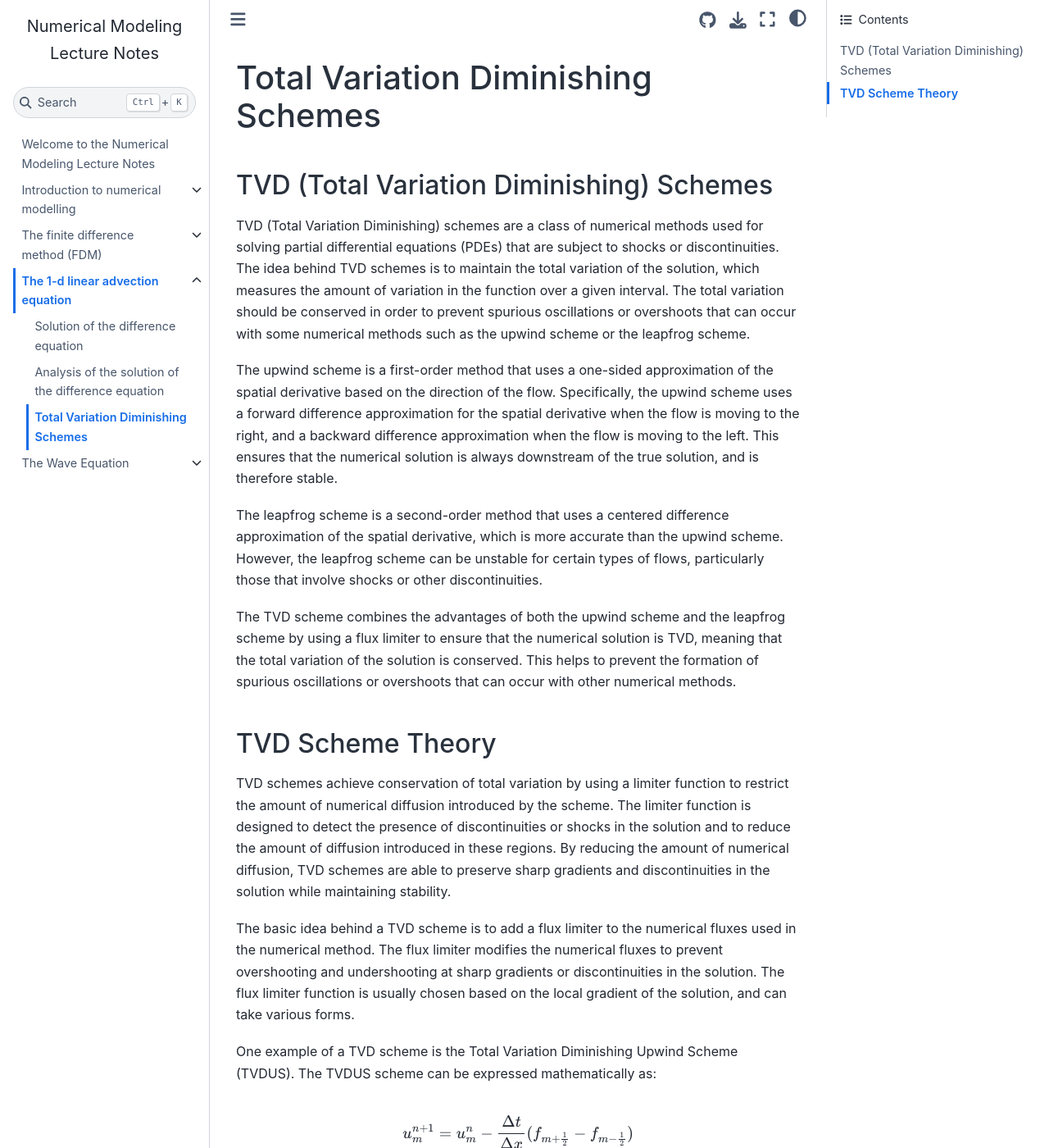
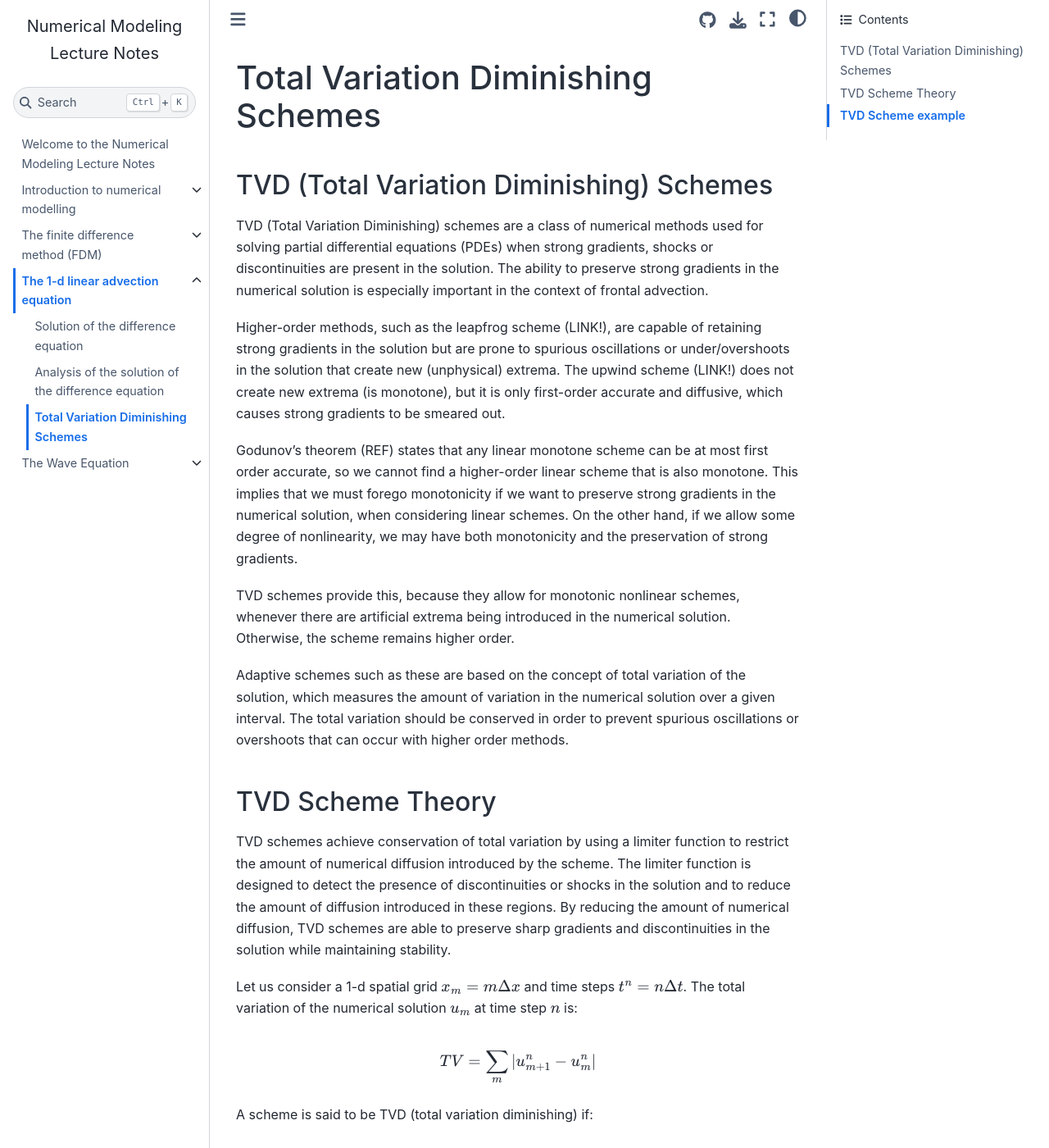
Before and after one commit to joaobuibergen/numerical-modeling-book, a Jupyter Book: the page built from LinearAdvectionEquation/TVD.md, in a window 1280 px wide and 1400 px high. Shown: the whole window at 82% size. Built offline with Jupyter Book 1.0.4 settings and Sphinx 7.4.7 and the Sphinx Book theme 1.1.4, drawn with Linux system fonts in a browser that asks for light colours; some of the changed text lies outside the part shown.

Commit message:
Update TVD.md
Added the theory of TVD schemes and the TVDU scheme as an example.

```diff
--- a/LinearAdvectionEquation/TVD.md
+++ b/LinearAdvectionEquation/TVD.md
@@ -2,32 +2,149 @@
 
 ## TVD (Total Variation Diminishing) Schemes
 
-TVD (Total Variation Diminishing) schemes are a class of numerical methods used for solving partial differential equations (PDEs) that are subject to shocks or discontinuities. The idea behind TVD schemes is to maintain the total variation of the solution, which measures the amount of variation in the function over a given interval. The total variation should be conserved in order to prevent spurious oscillations or overshoots that can occur with some numerical methods such as the upwind scheme or the leapfrog scheme.
+TVD (Total Variation Diminishing) schemes are a class of numerical methods used for solving partial differential equations (PDEs) when strong gradients, shocks or discontinuities are present in the solution. The ability to preserve strong gradients in the numerical solution is especially important in the context of frontal advection.
 
-The upwind scheme is a first-order method that uses a one-sided approximation of the spatial derivative based on the direction of the flow. Specifically, the upwind scheme uses a forward difference approximation for the spatial derivative when the flow is moving to the right, and a backward difference approximation when the flow is moving to the left. This ensures that the numerical solution is always downstream of the true solution, and is therefore stable.
+Higher-order methods, such as the leapfrog scheme (LINK!), are capable of retaining strong gradients in the solution but are prone to spurious oscillations or under/overshoots in the solution that create new (unphysical) extrema. The upwind scheme (LINK!) does not create new extrema (is monotone), but it is only first-order accurate and diffusive, which causes strong gradients to be smeared out.
 
-The leapfrog scheme is a second-order method that uses a centered difference approximation of the spatial derivative, which is more accurate than the upwind scheme. However, the leapfrog scheme can be unstable for certain types of flows, particularly those that involve shocks or other discontinuities.
+Godunov's theorem (REF) states that any linear monotone scheme can be at most first order accurate, so we cannot find a higher-order linear scheme that is also monotone. This implies that we must forego monotonicity if we want to preserve strong gradients in the numerical solution, when considering linear schemes. On the other hand, if we allow some degree of nonlinearity, we may have both monotonicity and the preservation of strong gradients.
 
-The TVD scheme combines the advantages of both the upwind scheme and the leapfrog scheme by using a flux limiter to ensure that the numerical solution is TVD, meaning that the total variation of the solution is conserved. This helps to prevent the formation of spurious oscillations or overshoots that can occur with other numerical methods.
+TVD schemes provide this, because they allow for monotonic nonlinear schemes, whenever there are artificial extrema being introduced in the numerical solution. Otherwise, the scheme remains higher order.
+
+Adaptive schemes such as these are based on the concept of total variation of the solution, which measures the amount of variation in the numerical solution over a given interval. The total variation should be conserved in order to prevent spurious oscillations or overshoots that can occur with higher order methods.
 
 ## TVD Scheme Theory
 
 TVD schemes achieve conservation of total variation by using a limiter function to restrict the amount of numerical diffusion introduced by the scheme. The limiter function is designed to detect the presence of discontinuities or shocks in the solution and to reduce the amount of diffusion introduced in these regions. By reducing the amount of numerical diffusion, TVD schemes are able to preserve sharp gradients and discontinuities in the solution while maintaining stability.
 
-The basic idea behind a TVD scheme is to add a flux limiter to the numerical fluxes used in the numerical method. The flux limiter modifies the numerical fluxes to prevent overshooting and undershooting at sharp gradients or discontinuities in the solution. The flux limiter function is usually chosen based on the local gradient of the solution, and can take various forms.
+Let us consider a 1-d spatial grid $x_m=m\Delta x$ and time steps $t^n=n\Delta t$. The total variation of the numerical solution $u_m$ at time step $n$ is:
 
-One example of a TVD scheme is the Total Variation Diminishing Upwind Scheme (TVDUS). The TVDUS scheme can be expressed mathematically as:
+$$
+TV=\sum_{m}|u_{m+1}^n - u_m^n|
+$$
+
+A scheme is said to be TVD (total variation diminishing) if:
+
+$$
+TV^{n+1} \leq TV^n.
+$$
+
+Let's assume a scheme that can be expressed as:
+
+$$
+u_m^{n+1}=u_m^n-a_{m-\frac{1}{2}}(u_{m}^n - u_{m-1}^n) + b_{m+\frac{1}{2}}(u_{m+1}^n - u_{m}^n)
+$$
+
+If we write REF at $m+1$ and subtract, we obtain a marching expression for the variation at $m$:
+
+$$
+|u_{m+1}^{n+1}-u_m^{n+1}| \leq |(1-a_{m+\frac{1}{2}}-b_{m+\frac{1}{2}})(u_{m+1}^n - u_{m}^n)| + |b_{m+\frac{3}{2}}(u_{m+2}^n - u_{m+1}^n)|+|a_{m-\frac{1}{2}}(u_{m}^n - u_{m-1}^n)|
+$$
+
+Taking the summation of REF!!, and assuming periodic boundaries to shift the indices in the second and third terms, we obtain
+
+$$
+\sum_{m}|u_{m+1}^{n+1}-u_m^{n+1}| \leq \sum_{m}|(1-a_{m+\frac{1}{2}}-b_{m+\frac{1}{2}})(u_{m+1}^n - u_{m}^n)| + \sum_{m}|b_{m+\frac{1}{2}}(u_{m+1}^n - u_{m}^n)|+\sum_{m}|a_{m+\frac{1}{2}}(u_{m+1}^n - u_{m}^n)|
+$$
+
+If $a_{m+\frac{1}{2}}$ and $b_{m+\frac{1}{2}}$ fullfill the following conditions
+
+1. $a_{m+\frac{1}{2}} \ge 0$
+2. $b_{m+\frac{1}{2}} \ge 0$
+3. $a_{m+\frac{1}{2}} + b_{m+\frac{1}{2}} \leq 1$
+
+we can write REF!!! as
+
+$$
+\sum_{m}|u_{m+1}^{n+1}-u_m^{n+1}| \leq \sum_{m}(1-a_{m+\frac{1}{2}}-b_{m+\frac{1}{2}})|(u_{m+1}^n - u_{m}^n)| + \sum_{m}b_{m+\frac{1}{2}}|(u_{m+1}^n - u_{m}^n)|+\sum_{m}a_{m+\frac{1}{2}}|(u_{m+1}^n - u_{m}^n)|\leq\sum_{m}|(u_{m+1}^n - u_{m}^n)|
+$$
+
+which is the TVD condition (REF). Therefore, this scheme will be TVD if those three conditions are verified.
+
+## TVD Scheme example
+
+One example of a TVD scheme is the Total Variation Diminishing Upwind Scheme (TVDUS) applied to the linear advection equation.
+
+The TVDUS scheme can be expressed mathematically as:
 
 $$
 u_m^{n+1} = u_m^{n} - \frac{\Delta t}{\Delta x}(f_{m+\frac{1}{2}}-f_{m-\frac{1}{2}})
 $$
 
-where $u_m^{n+1}$ is the value of the solution at grid point $m$ and time $n+1$, $u_m^n$ is the value of the solution at grid point $m$ and time $n$, $f_{m+\frac{1}{2}}$ is the numerical flux at the interface between grid points $m$ and $m+1$, and $f_{m-\frac{1}{2}}$ is the numerical flux at the interface between grid points $m$ and $m-1$. The fluxes $f_{m+\frac{1}{2}}$ and $f_{m-\frac{1}{2}}$ are modified by the flux limiter to prevent overshooting and undershooting.
-
-One example of a flux limiter function that can be used in TVD schemes is the minmod limiter. The minmod limiter function is defined as:
+where $u_m^{n+1}$ is the value of the solution at grid point $m$ and time $n+1$, $u_m^n$ is the value of the solution at grid point $m$ and time $n$, $f_{m+\frac{1}{2}}$ is the numerical flux at the interface between grid points $m$ and $m+1$, and $f_{m-\frac{1}{2}}$ is the numerical flux at the interface between grid points $m$ and $m-1$. The fluxes $f_{m+\frac{1}{2}}$ and $f_{m-\frac{1}{2}}$ are modified by the weighting function $/phi$, e.g. for $f_{m-\frac{1}{2}}$:
 
 $$
-\phi(r)=max(0,min(1,r))
+f_{m-\frac{1}{2}}=f_{m-\frac{1}{2}}^L+\phi_{m-\frac{1}{2}}(f_{m-\frac{1}{2}}^H-f_{m-\frac{1}{2}}^L).
 $$
 
-where $r$ is the ratio of the difference between two adjacent values to the average of the two values. The minmod limiter ensures that the numerical fluxes do not exceed the maximum and minimum values of the adjacent grid points, thus preserving the total variation of the solution.
+Here, $f_{m-\frac{1}{2}}^L$ is the low order flux, given by:
+
+$$
+f_{m-\frac{1}{2}}^L = cu_{m-1}^{n}.
+$$
+
+This is a first-order upwind flux that is dissipative. The higher order scheme is defined as:
+
+$$
+f_{m-\frac{1}{2}}^H = cu_{m-1}^{n} + c\frac{1-\sigma}{2}(u_{m}^n - u_{m-1}^n),
+$$
+
+where $\sigma=c\Delta t/\Delta x$ is the CFL number. When the solution is smooth, $\phi \approx 1$ and when under/overshoots occur $\phi \to 0$ to activate the low order flux and its dissipative character with the goal of suppressing the spurious oscillations. The weighting function $\phi$ is called a **flux limiter** because it has the role of limiting the higher-order component of the flux to prevent unphysical oscillations.
+
+Assuming $\phi > 0$ and $\sigma \leq 1$, we can replace the flux formulas in the TVDUS scheme to obtain:
+
+$$
+u_m^{n+1} = u_m^{n} - \sigma\left[ 1-\phi_{m-\frac{1}{2}}\frac{1-\sigma}{2}+\phi_{m+\frac{1}{2}}\frac{1-\sigma}{2}\frac{u_{m+1}^n - u_{m}^n}{u_{m}^n - u_{m-1}^n} \right](u_{m}^n - u_{m-1}^n),
+$$
+
+which is of the form $u_m^{n+1}=u_m^n-a_{m-\frac{1}{2}}(u_{m}^n - u_{m-1}^n)$, with
+
+$$
+a_{m-\frac{1}{2}}=\sigma\left[ 1-\phi_{m-\frac{1}{2}}\frac{1-\sigma}{2}+\phi_{m+\frac{1}{2}}\frac{1-\sigma}{2}\frac{u_{m+1}^n - u_{m}^n}{u_{m}^n - u_{m-1}^n} \right].
+$$
+
+Since $b_{m+\frac{1}{2}}=0$, the TVD condition becomes $0 \leq a_{m-\frac{1}{2}} \leq 1$.
+
+Let
+
+$$
+r_{m+\frac{1}{2}}=\frac{u_{m}^n - u_{m-1}^n}{u_{m+1}^n - u_{m}^n}.
+$$
+
+If $u$ varies linearly, $r_{m+\frac{1}{2}}=1$. If there is a local extremum, $r_{m+\frac{1}{2}}<0$. If the latter occurs, we require $\phi_{m+\frac{1}{2}}=0$ too avoid the local extrema.
+
+Returning to the TVD condition, we must have:
+
+$$
+0 \leq \sigma + \frac{\sigma(1-\sigma)}{2}\left[ \frac{\phi_{m+\frac{1}{2}}}{r_{m+\frac{1}{2}}}-\phi_{m-\frac{1}{2}}\right]\leq 1.
+$$
+
+If $\phi_{m+\frac{1}{2}}=0$, we must have
+
+$$
+\phi_{m-\frac{1}{2}} \leq frac{2}{1-\sigma}.
+$$
+
+For $\phi_{m-\frac{1}{2}}=0$, we must have
+
+$$
+\frac{\phi_{m+\frac{1}{2}}}{r_{m+\frac{1}{2}}} \leq \frac{2}{\sigma}.
+$$
+
+Since these two conditions must be valid for all $m$, we may drop the index and write
+
+$$
+\phi \leq frac{2}{1-\sigma} \quad \mathrm{and} \quad \frac{\phi}{r} \leq \frac{2}{\sigma}.
+$$
+
+Since $0 \leq \sigma \leq 1$, in the worst case scenario we shall have
+
+$$
+\phi \leq 2 \quad \mathrm{and} \quad \frac{\phi}{r} \leq 2.
+$$
+
+Furthermore, when $r\approx 1$ the solution is smooth and we should have $\phi=1$. In order for the scheme to be TVD, we must select a function $\phi(r)$ that verifies these conditions. Some flux limiter functions are:
+
+1. Van Leer: $\phi=\frac{r+|r|}{1+|r|}$.
+2. minmod: $\phi=\mathrm{max}(0,\mathrm{min}(1,r))$.
+3. Superbee: $\phi=\mathrm{max}(0,\mathrm{min}(1,2r),\mathrm{min}(2,r))$.
+4. MC: $\phi=\mathrm{max}(0,\mathrm{min}(2r,(1+r)/2,2))$.
```
